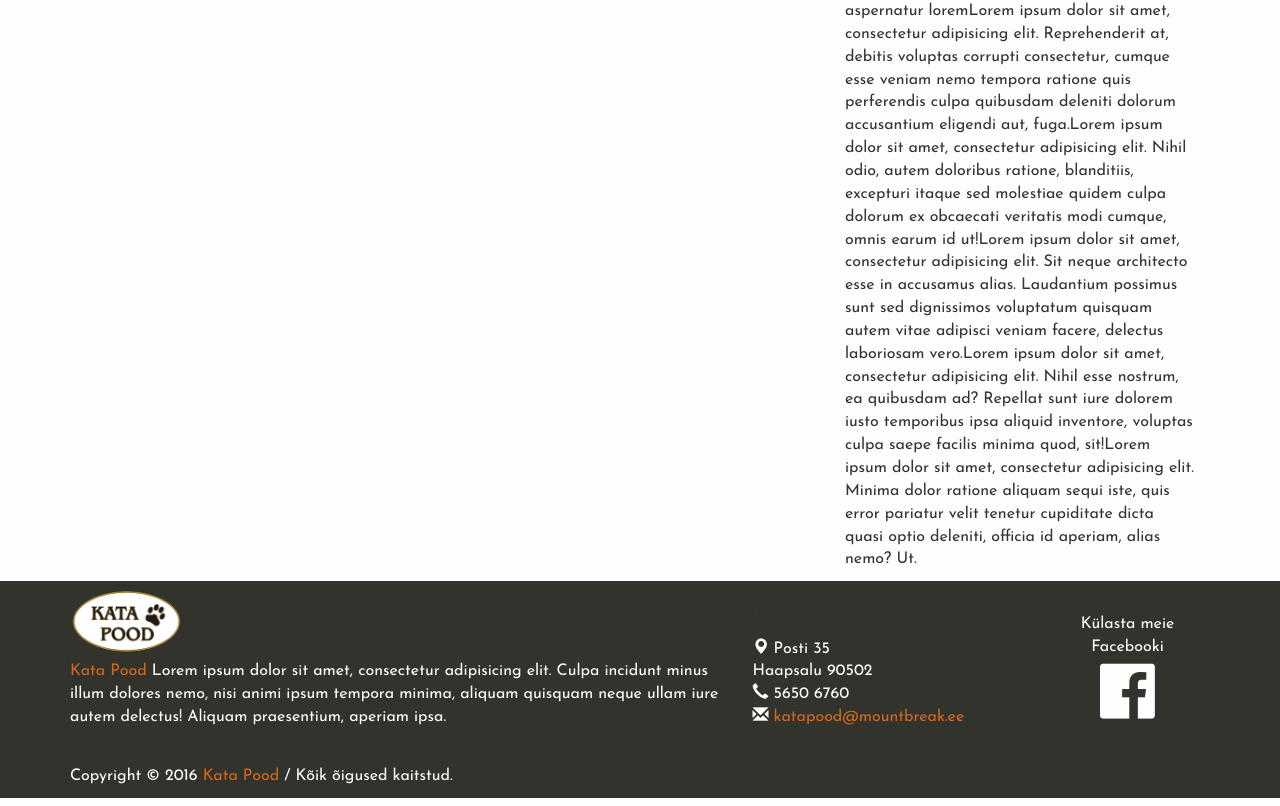
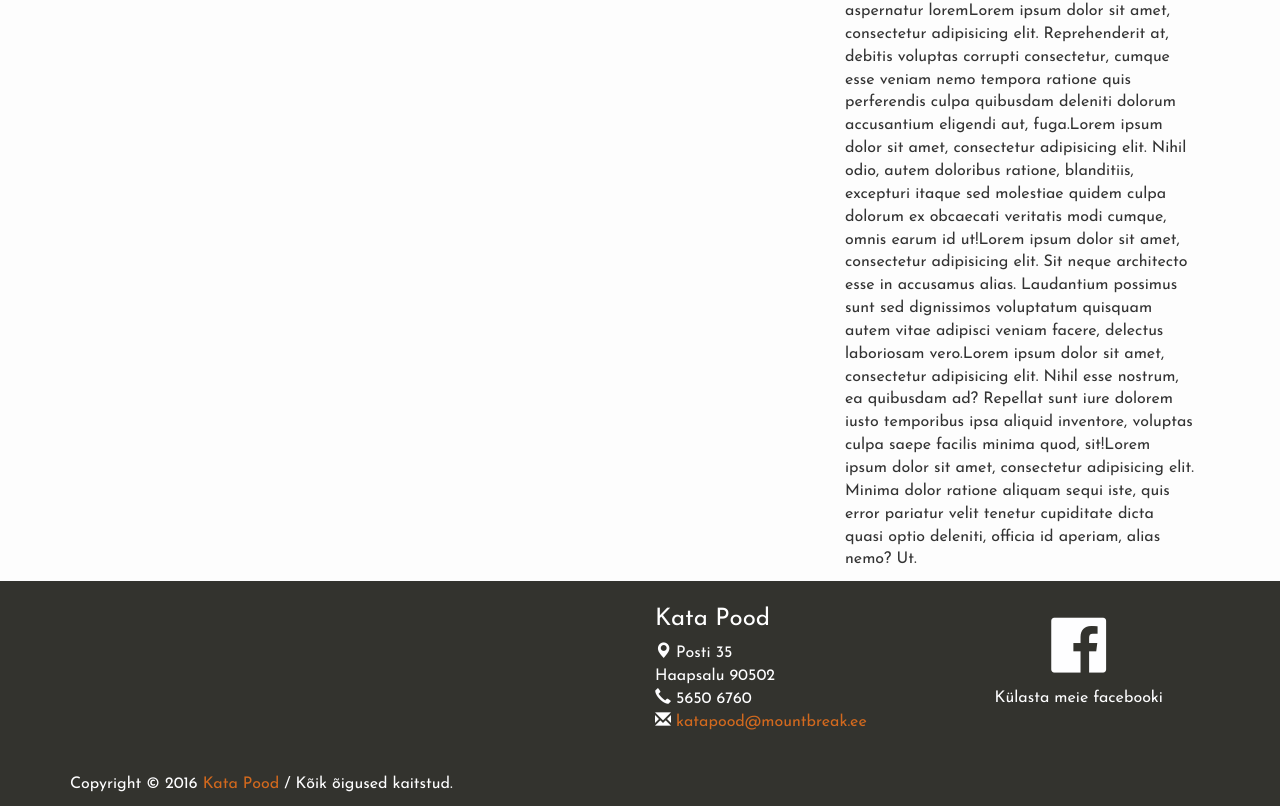
Before and after one commit to Frozky/Katapood, a plain HTML site: page index.html in a window 1280 px wide. Shown: the part 981-1787 px from the top of the page. Drawn offline with nearby package versions, Linux system fonts and the light colour scheme.

Commit message:
Footer fix

```diff
--- a/css/main.css
+++ b/css/main.css
@@ -55,7 +55,7 @@ a:after {
 }
 
 .logo {
-    width:5em;
+    width:  5em;
 }
 
 @media(min-width:768px) {
@@ -66,37 +66,32 @@ a:after {
     .navbar-fixed-top .navbar-brand {
         padding: 15px 0;
     }
+}
+
+/* ============== footer area ============== */
 
 #footerWrapper {
     position: relative;
     bottom: 0;
     width: 100%;
     background-color: #33332e;
-
 }
-
+#mainFooter {
+    height: 12em;
+}
 #footerWrapper p {
     color: #fefeff;
 }
-
-
-#footerLogo {
-    width:7em;
-
-
+.social-area {
+    position: relative;
+    top: 2em;
 }
-
-.ikoon-fb {
-    float: none;
-    margin: 0 auto;
-
-    }
-.footer-fb {
-    padding: 2em;
+.address-area {
+    position: relative;
+    top: 0.3em;
 }
 
 .karusell {
-        padding-top:10px;
-        padding-bottom:15px;
-
+    padding-top: 10px;
+    padding-bottom: 15px;
 }
--- a/index.html
+++ b/index.html
@@ -134,28 +134,27 @@
 	<section id="mainFooter">
 		<div class="container">
 			<div class="row">
-				<div class="col-sm-7">
+				<div class="col-xs-6">
 					<div class="footerWidget">
-						<img src="images/logo-tb.png" alt="Kata Pood" id="footerLogo">
-						<p><a href="#" title="Kata Pood">Kata Pood</a> Lorem ipsum dolor sit amet, consectetur adipisicing elit. Culpa incidunt minus illum dolores nemo, nisi animi ipsum tempora minima, aliquam quisquam neque ullam iure autem delectus! Aliquam praesentium, aperiam ipsa. </p>
+
+
 					</div>
 				</div>
-				<div class="col-sm-3">
-					<div class="footerWidget">
-
-						<h3>Kata Pood</h3>
+				<div class="col-xs-3">
+   				<div class="address-area">
+   					<h3 style="color:#fff;">Kata Pood</h3>
    					<address>
-							<p> <i class="glyphicon glyphicon-map-marker"></i>&nbsp;Posti 35<br>
-															Haapsalu 90502<br>
+   						<p> <i class="glyphicon glyphicon-map-marker"></i>&nbsp;Posti 35<br>Haapsalu 90502<br>
    						<i class="glyphicon glyphicon-earphone"></i>&nbsp;5650 6760 <br>
    						<i class="glyphicon glyphicon-envelope"></i>&nbsp;<a href="mailto:katapood@mountbreak.ee">katapood@mountbreak.ee</a> </p>
    					</address>
    				</div>
 				</div>
-                <div class="col-sm-2 text-center">
-
-                    <p class="footer-fb" >Külasta meie Facebooki<i class="ikoon-fb fa fa-facebook-official fa-4x"></i></p>
-
+            <div class="col-xs-3 text-center">
+               <div class="social-area">
+                  <p class="ikoon-fb fa fa-facebook-official fa-4x"></p>
+                  <p>Külasta meie facebooki</p>
+               </div>
             </div>
 			</div>
 		</div>
@@ -163,10 +162,9 @@
 	<section id="footerRights">
 		<div class="container">
 			<div class="row">
-					<div class="col-md-12">
+   			<div class="col-xs-12">
    				<p>Copyright © 2016 <a href="#" target="blank">Kata Pood</a> / Kõik õigused kaitstud.</p>
    			</div>
-
 			</div>
 		</div>
 	</section>
```
Lines whose indentation alone changed are shown as unchanged.
